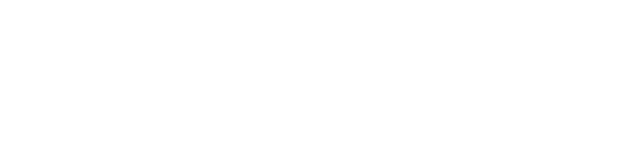
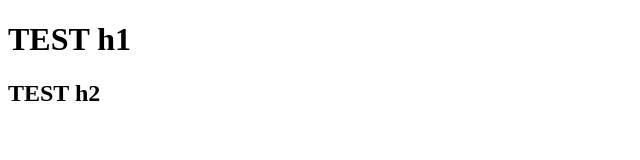
Before and after one commit to RequestsScript/life, a plain HTML site: page index.html in a window 1280 px wide. Shown: the whole page, without its empty margins (0-640 px from the left). Drawn offline with Linux system fonts and the light colour scheme.

Commit message:
Update index.html

```diff
--- a/index.html
+++ b/index.html
@@ -1,9 +1,8 @@
 <!doctype html>
 <html>
   <head>
-    <h1>
-
-    </h1>
+    <h1>TEST h1</h1>
+    <h2>TEST h2</h2>
   </head>
   <body>
 
```
